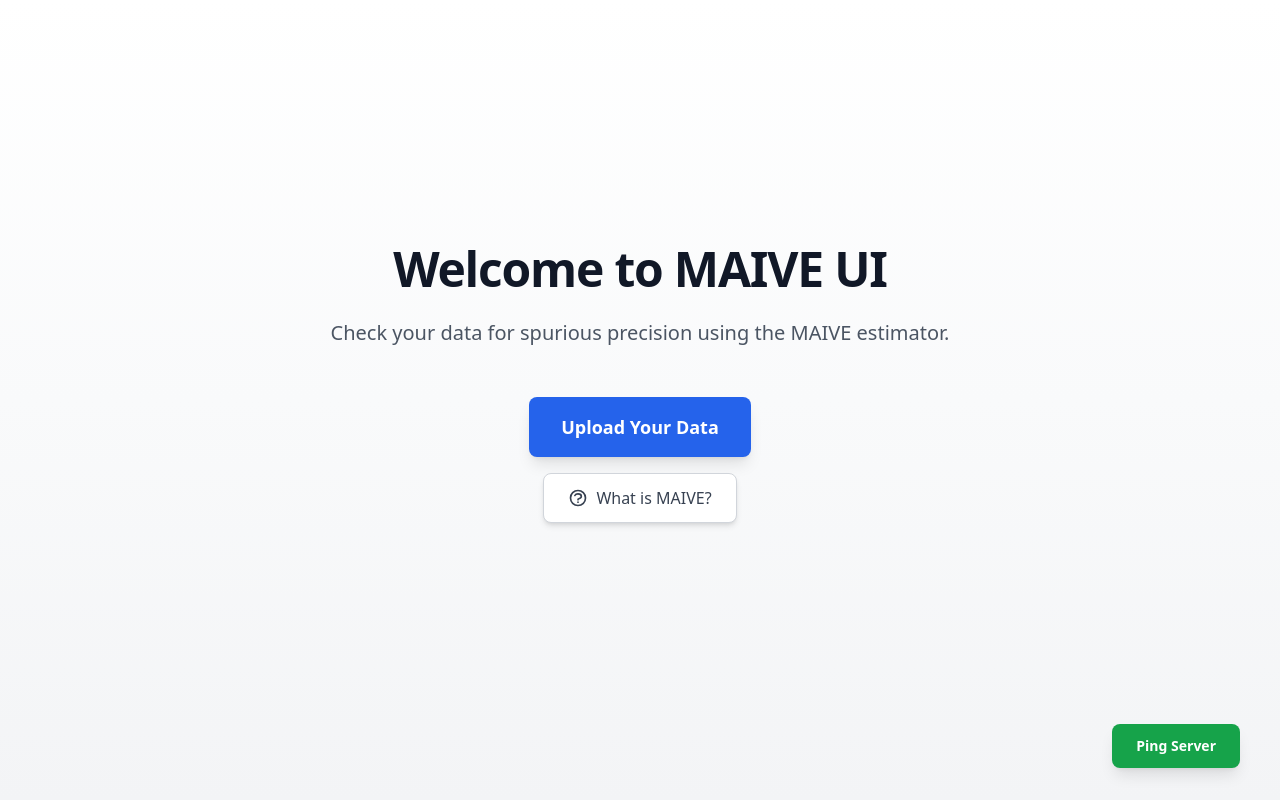
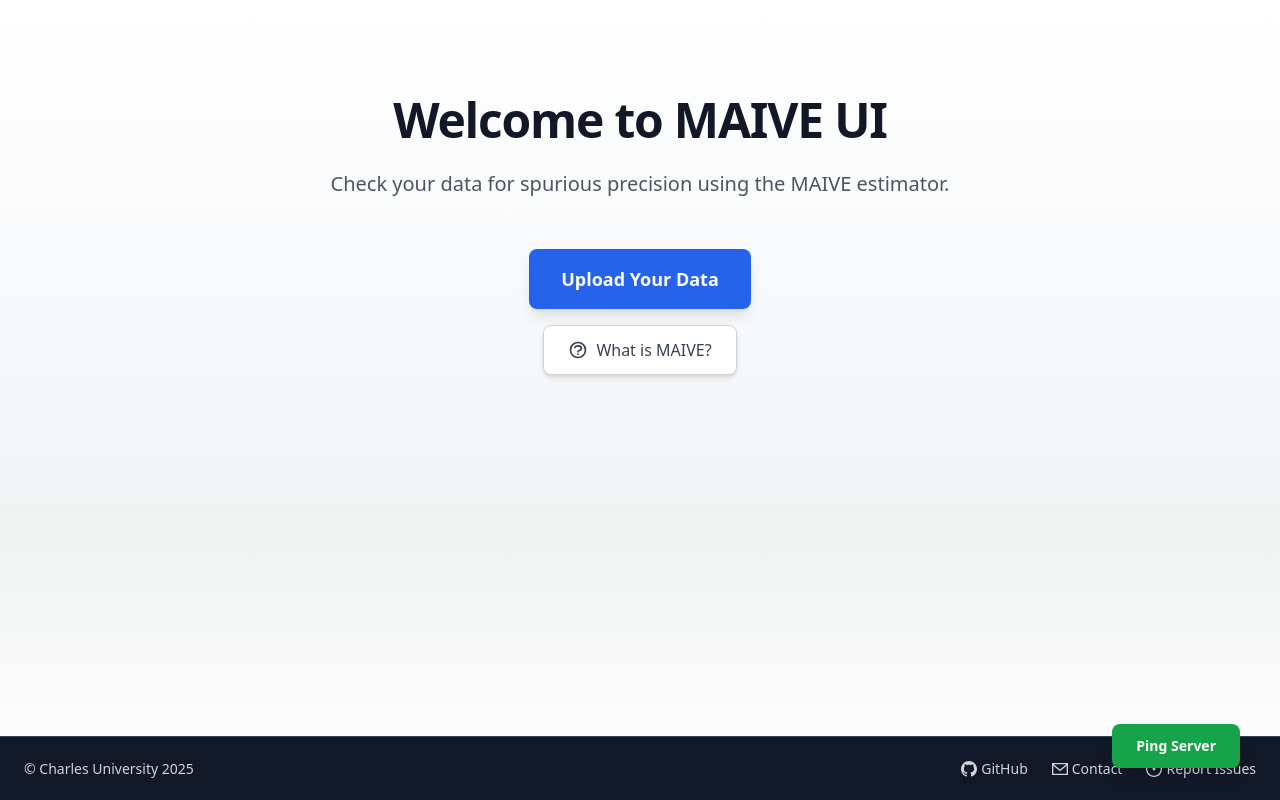
Before and after one commit to PetrCala/maive-ui, a Next.js app in the folder apps/react-ui/client/: page / in a window 1280 px wide. Built offline with nearby package versions, Linux system fonts and the light colour scheme.

Commit message:
feat: add a footer component

```diff
--- a/apps/react-ui/client/src/CONST.ts
+++ b/apps/react-ui/client/src/CONST.ts
@@ -3,6 +3,14 @@ const CONST = {
   MAIVE_PAPER_URL: "https://meta-analysis.cz/maive/maive.pdf",
   MAIVE_GITHUB_URL: "https://github.com/meta-analysis-es/maive",
   APP_DISPLAY_NAME: "MAIVE UI",
+
+  // Footer constants
+  FOOTER: {
+    COPYRIGHT: "© Charles University 2025",
+    GITHUB_URL: "https://github.com/meta-analysis-es/maive",
+    CONTACT_EMAIL: "maive@cuni.cz",
+    ISSUE_REPORT_URL: "https://github.com/meta-analysis-es/maive/issues",
+  },
 
   MODEL_TYPES: {
     MAIVE: "MAIVE",
--- /dev/null
+++ b/apps/react-ui/client/src/components/Footer.tsx
@@ -0,0 +1,64 @@
+"use client";
+
+import CONST from "@src/CONST";
+
+interface FooterProps {
+  className?: string;
+}
+
+const Footer = ({ className = "" }: FooterProps) => {
+  const handleContactClick = () => {
+    window.location.href = `mailto:${CONST.FOOTER.CONTACT_EMAIL}`;
+  };
+
+  return (
+    <footer
+      className={`bg-gray-900 text-gray-300 py-4 px-6 border-t border-gray-700 h-16 flex items-center justify-between ${className}`}
+    >
+      {/* Copyright */}
+      <div className="text-sm">{CONST.FOOTER.COPYRIGHT}</div>
+
+      {/* Links */}
+      <div className="flex items-center space-x-6 text-sm">
+        {/* GitHub Link */}
+        <a
+          href={CONST.FOOTER.GITHUB_URL}
+          target="_blank"
+          rel="noopener noreferrer"
+          className="hover:text-blue-400 transition-colors duration-200 flex items-center"
+        >
+          <svg className="w-4 h-4 mr-1" fill="currentColor" viewBox="0 0 24 24">
+            <path d="M12 0c-6.626 0-12 5.373-12 12 0 5.302 3.438 9.8 8.207 11.387.599.111.793-.261.793-.577v-2.234c-3.338.726-4.033-1.416-4.033-1.416-.546-1.387-1.333-1.756-1.333-1.756-1.089-.745.083-.729.083-.729 1.205.084 1.839 1.237 1.839 1.237 1.07 1.834 2.807 1.304 3.492.997.107-.775.418-1.305.762-1.604-2.665-.305-5.467-1.334-5.467-5.931 0-1.311.469-2.381 1.236-3.221-.124-.303-.535-1.524.117-3.176 0 0 1.008-.322 3.301 1.23.957-.266 1.983-.399 3.003-.404 1.02.005 2.047.138 3.006.404 2.291-1.552 3.297-1.23 3.297-1.23.653 1.653.242 2.874.118 3.176.77.84 1.235 1.911 1.235 3.221 0 4.609-2.807 5.624-5.479 5.921.43.372.823 1.102.823 2.222v3.293c0 .319.192.694.801.576 4.765-1.589 8.199-6.086 8.199-11.386 0-6.627-5.373-12-12-12z" />
+          </svg>
+          GitHub
+        </a>
+
+        {/* Contact Link */}
+        <button
+          onClick={handleContactClick}
+          className="hover:text-blue-400 transition-colors duration-200 flex items-center"
+        >
+          <svg className="w-4 h-4 mr-1" fill="currentColor" viewBox="0 0 24 24">
+            <path d="M0 3v18h24v-18h-24zm21.518 2l-9.518 7.713-9.518-7.713h19.036zm-19.518 14v-11.817l10 8.104 10-8.104v11.817h-20z" />
+          </svg>
+          Contact
+        </button>
+
+        {/* Report Issues Link */}
+        <a
+          href={CONST.FOOTER.ISSUE_REPORT_URL}
+          target="_blank"
+          rel="noopener noreferrer"
+          className="hover:text-blue-400 transition-colors duration-200 flex items-center"
+        >
+          <svg className="w-4 h-4 mr-1" fill="currentColor" viewBox="0 0 24 24">
+            <path d="M12 2c5.514 0 10 4.486 10 10s-4.486 10-10 10-10-4.486-10-10 4.486-10 10-10zm0-2c-6.627 0-12 5.373-12 12s5.373 12 12 12 12-5.373 12-12-5.373-12-12-12zm-1.31 7.186c-.384 0-.701.317-.701.701v5.105c0 .385.317.701.701.701h2.62c.384 0 .701-.316.701-.701v-5.105c0-.384-.317-.701-.701-.701h-2.62zm-.701-3.251c0-.384.317-.701.701-.701h2.62c.384 0 .701.317.701.701v2.62c0 .384-.317.701-.701.701h-2.62c-.384 0-.701-.317-.701-.701v-2.62z" />
+          </svg>
+          Report Issues
+        </a>
+      </div>
+    </footer>
+  );
+};
+
+export default Footer;
--- a/apps/react-ui/client/src/pages/_app.tsx
+++ b/apps/react-ui/client/src/pages/_app.tsx
@@ -5,6 +5,7 @@ import "@styles/globals.css";
 import type { AppProps } from "next/app";
 import { usePathname } from "next/navigation";
 import Header from "@components/Header";
+import Footer from "@components/Footer";
 
 export default function App({ Component, pageProps }: AppProps) {
   const pathname = usePathname();
@@ -14,8 +15,13 @@ export default function App({ Component, pageProps }: AppProps) {
 
   return (
     <Providers>
-      {!isHomePage && <Header />}
-      <Component {...pageProps} />
+      <div className="flex flex-col min-h-screen">
+        {!isHomePage && <Header />}
+        <main className="flex-1">
+          <Component {...pageProps} />
+        </main>
+        <Footer />
+      </div>
     </Providers>
   );
 }
--- a/apps/react-ui/client/src/pages/index.tsx
+++ b/apps/react-ui/client/src/pages/index.tsx
@@ -13,7 +13,7 @@ export default function Home() {
       <Head>
         <title>{CONST.APP_DISPLAY_NAME} - Welcome</title>
       </Head>
-      <main className="flex min-h-screen flex-col items-center justify-center p-24 bg-gradient-to-b from-white via-gray-50 to-gray-100 dark:from-gray-900 dark:via-gray-800 dark:to-gray-900">
+      <main className="flex flex-col items-center justify-center p-24 bg-gradient-to-b from-white via-gray-50 to-gray-100 dark:from-gray-900 dark:via-gray-800 dark:to-gray-900">
         <div className="max-w-2xl text-center">
           <h1 className="text-5xl font-bold mb-6 text-gray-900 dark:text-white tracking-tight">
             Welcome to {CONST.APP_DISPLAY_NAME}
--- a/apps/react-ui/client/src/pages/model/index.tsx
+++ b/apps/react-ui/client/src/pages/model/index.tsx
@@ -216,7 +216,7 @@ export default function ModelPage() {
         <Head>
           <title>{CONST.APP_DISPLAY_NAME} - Model Parameters</title>
         </Head>
-        <main className="flex min-h-screen flex-col items-center justify-center p-24">
+        <main className="flex flex-col items-center justify-center p-24">
           <div className="text-center">
             <h1 className="text-2xl font-bold mb-4">No data selected</h1>
             <Link href="/upload" className="text-blue-600 hover:text-blue-700">
@@ -233,7 +233,7 @@ export default function ModelPage() {
       <Head>
         <title>{CONST.APP_DISPLAY_NAME} - Model Parameters</title>
       </Head>
-      <main className="flex flex-1 flex-col justify-center items-center w-full min-h-screen bg-gradient-to-b from-white via-gray-50 to-gray-100 dark:from-gray-900 dark:via-gray-800 dark:to-gray-900">
+      <main className="flex flex-1 flex-col justify-center items-center w-full bg-gradient-to-b from-white via-gray-50 to-gray-100 dark:from-gray-900 dark:via-gray-800 dark:to-gray-900">
         {!dataId ? (
           <div className="text-center min-h-[400px]">
             <h1 className="text-2xl font-bold mb-4">No data selected</h1>
--- a/apps/react-ui/client/src/pages/results/index.tsx
+++ b/apps/react-ui/client/src/pages/results/index.tsx
@@ -55,7 +55,7 @@ export default function ResultsPage() {
         <Head>
           <title>MAIVE UI - Results</title>
         </Head>
-        <main className="flex min-h-screen flex-col items-center justify-center p-24 pt-4">
+        <main className="flex flex-col items-center justify-center p-24 pt-4">
           <div className="text-center">
             <h1 className="text-2xl font-bold mb-4">No results available</h1>
             <Link href="/upload" className="text-blue-600 hover:text-blue-700">
@@ -123,7 +123,7 @@ export default function ResultsPage() {
       <Head>
         <title>{CONST.APP_DISPLAY_NAME} - Results</title>
       </Head>
-      <main className="flex min-h-screen flex-col items-center justify-center p-24 pt-4 bg-gradient-to-b from-white via-gray-50 to-gray-100 dark:from-gray-900 dark:via-gray-800 dark:to-gray-900">
+      <main className="flex flex-col items-center justify-center p-24 pt-4 bg-gradient-to-b from-white via-gray-50 to-gray-100 dark:from-gray-900 dark:via-gray-800 dark:to-gray-900">
         <div className="max-w-4xl w-full space-y-8">
           <div className="bg-white dark:bg-gray-800 p-8 rounded-xl shadow-lg border border-gray-100 dark:border-gray-700 mb-8">
             <h1 className="text-3xl font-bold mb-6 text-gray-900 dark:text-white">
--- a/apps/react-ui/client/src/pages/upload/index.tsx
+++ b/apps/react-ui/client/src/pages/upload/index.tsx
@@ -95,7 +95,7 @@ export default function UploadPage() {
       <Head>
         <title>{CONST.APP_DISPLAY_NAME} - Upload Data</title>
       </Head>
-      <main className="flex min-h-screen flex-col items-center justify-center p-24 pt-4 bg-gradient-to-b from-white via-gray-50 to-gray-100 dark:from-gray-900 dark:via-gray-800 dark:to-gray-900">
+      <main className="flex flex-col items-center justify-center p-24 pt-4 bg-gradient-to-b from-white via-gray-50 to-gray-100 dark:from-gray-900 dark:via-gray-800 dark:to-gray-900">
         <div className="max-w-2xl w-full">
           <Link
             href="/"
--- a/apps/react-ui/client/src/pages/validation/index.tsx
+++ b/apps/react-ui/client/src/pages/validation/index.tsx
@@ -315,7 +315,7 @@ export default function ValidationPage() {
       <Head>
         <title>{CONST.APP_DISPLAY_NAME} - Data Validation</title>
       </Head>
-      <main className="flex min-h-screen flex-col justify-center items-center p-24 pt-4 bg-gradient-to-b from-white via-gray-50 to-gray-100 dark:from-gray-900 dark:via-gray-800 dark:to-gray-900">
+      <main className="flex flex-col justify-center items-center p-24 pt-4 bg-gradient-to-b from-white via-gray-50 to-gray-100 dark:from-gray-900 dark:via-gray-800 dark:to-gray-900">
         {!dataId ? (
           <div className="text-center">
             <h1 className="text-2xl font-bold mb-4">No data selected</h1>
```
